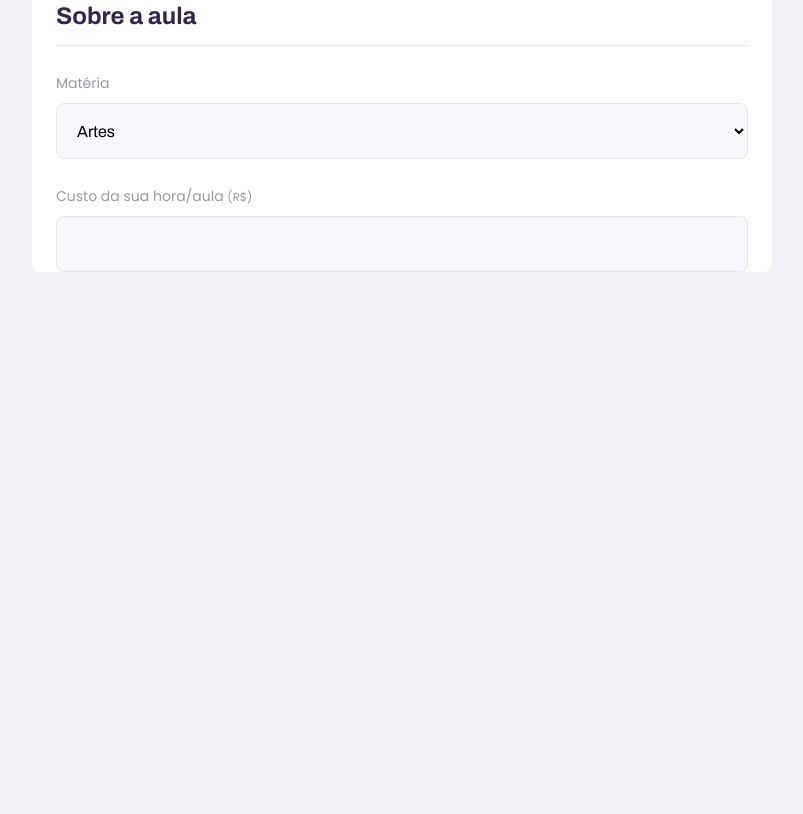
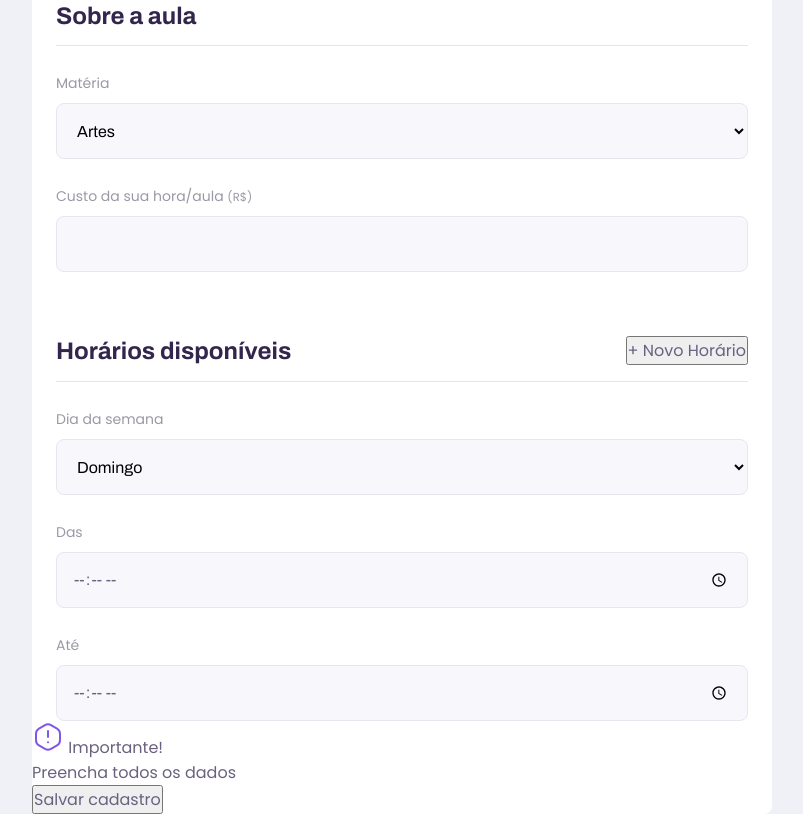
Before and after one commit to nmmuchate/NextLevelWeek, a plain HTML site: page give-class.html in a window 1280 px wide. Shown: the part 1039-1853 px from the top of the page, without its empty margins (238-1041 px from the left). Before the commit the page ends 1311 px from the top, so only its background shows below. Drawn offline with Linux system fonts and the light colour scheme.

Commit message:
update give-class pg

```diff
--- a/give-class.html
+++ b/give-class.html
@@ -85,7 +85,47 @@
                         <input type="cost" id="cost" type="number" required>
                     </div>
                 </fieldset>
+
+                <fieldset>
+                    <legend>
+                        Horários disponíveis
+                        <button id="add-time">+ Novo Horário</button>
+                    </legend>
+                    <div class="schedule-item">
+
+                        <div class="select-block">
+                            <label for="weekday">Dia da semana</label>
+                            <select name="weekday[]" required>
+                                <option value="" disabled="" hidden="">Selecione uma opção</option>
+                                <option value="0">Domingo</option>
+                                <option value="1">Segunda-feira</option>
+                                <option value="2">Terça-feira</option>
+                                <option value="3">Quarta-feira</option>
+                                <option value="4">Quinta-feira<option>
+                                <option value="5">Sexta-feira</option>
+                                <option value="6">Sábado</option>
+                            </select>
+                        </div>
+
+                        <div class="input-block">
+                            <label for="time_from">Das</label>
+                            <input type="time" name="time_from[]">
+                        </div>
+
+                        <div class="input-block">
+                            <label for="time_from">Até</label>
+                            <input type="time" name="time_from[]">
+                        </div>
+                    </div>
+                </fieldset>
             </form>
+
+            <footer>
+                <p>
+                    <img src="/images/images/icons/warning.svg" alt="Aviso importante"> Importante! <br> Preencha todos os dados
+                </p>
+                <button type="submit" form="create-class">Salvar cadastro</button>
+            </footer>
         </main>
     </div>
 </body>
```
